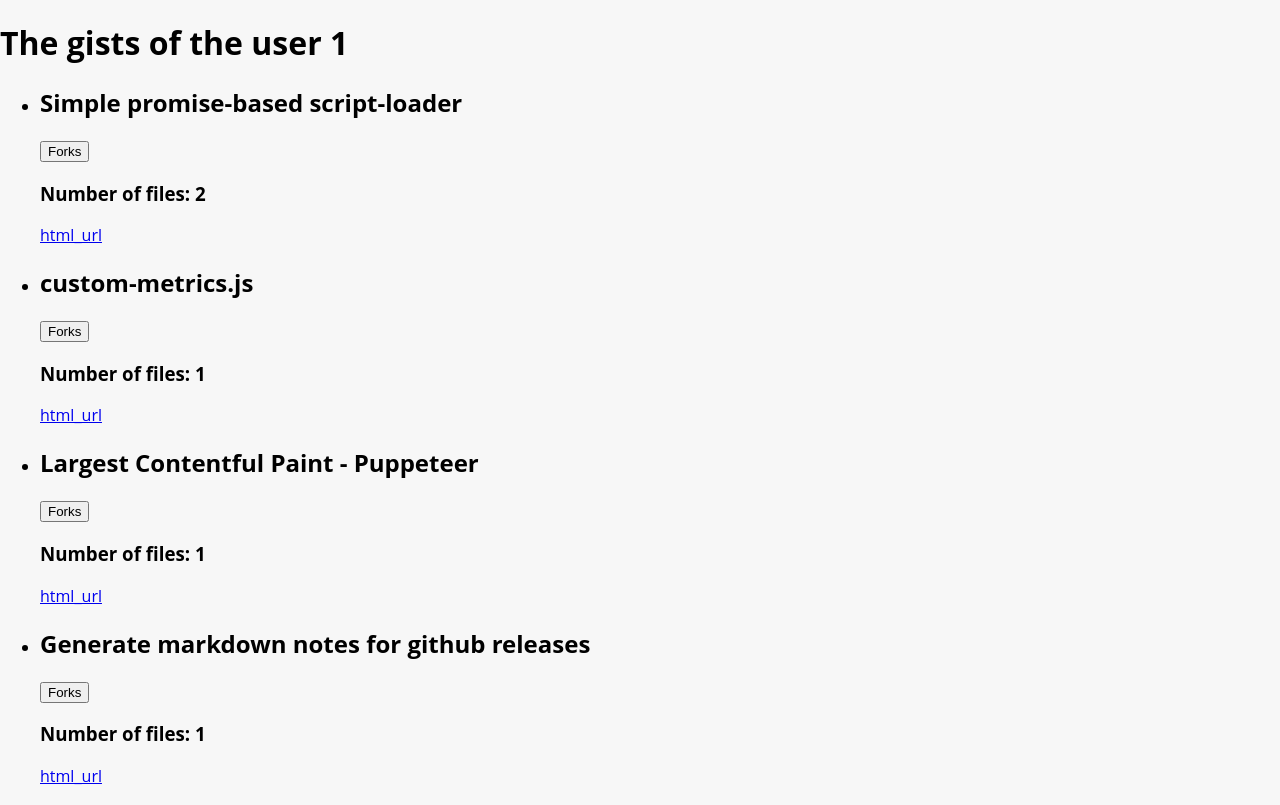
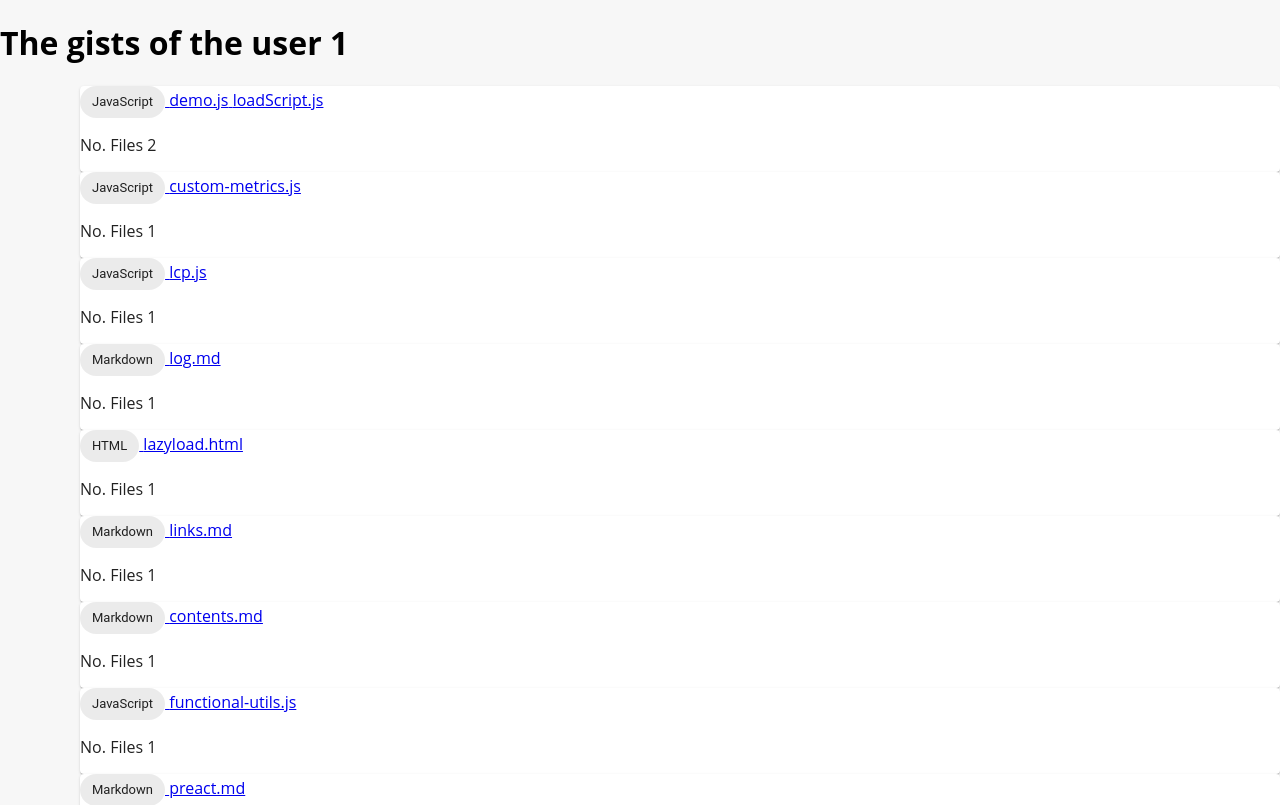
Before and after one commit to Waryks/git-hub-gist-proj, a React (Create React App) app in the folder git-hub-gist-reaction/: page /gists/1 in a window 1280 px wide. Shown: the top 805 px of the page. Built offline with nearby package versions, Linux system fonts and the light colour scheme.

Commit message:
Changes to Gists UI + offline data.

```diff
--- /dev/null
+++ b/git-hub-gist-reaction/src/components/GistDescription.jsx
@@ -0,0 +1,49 @@
+import React from "react";
+import { Card, Button, Chip, Box } from '@mui/material';
+import { getAllGistURI, getGistContent } from "../config/config"
+
+const GistDescription = (data) => {
+    console.log(data.data.files)
+    const files = data.data.files;
+    const fileArr = []
+    for (let index in files) {
+        let language = files[index].language;
+        if (fileArr.indexOf(language) === -1) { //see if there are any appearances
+          fileArr.push(language);
+      }
+    }
+
+    return (
+        <div>
+            <Card
+
+                title={data.description || "NaN"}
+                extra={
+                    <Button>
+                        Forks
+                    </Button>
+                }
+            >
+                <div>
+                    {fileArr.map((language, index) => {
+                        return (
+                            <Chip key={index} label={language}/>
+                        );
+                    })}
+                    {Object.keys(files).map((key) => {
+
+                        return <a href={getGistContent(data.data.owner.login,data.data.id, files[key].filename)} target="_blank" rel="noopener noreferrer"> {files[key].filename}</a>
+                    })}
+
+                    <p>No. Files {Object.keys(files).length}</p>
+                </div>
+
+            </Card>
+
+
+        </div>
+    );
+
+};
+
+export {GistDescription}
--- /dev/null
+++ b/git-hub-gist-reaction/src/components/UserGists.jsx
@@ -0,0 +1,18 @@
+import React from "react";
+import { GistDescription  } from "./GistDescription";
+
+const UserGists = (data, user) => {
+  return (
+    <>
+      {user !== null && data.data.length !== 0 ? (
+          <ul>
+            {data.data.map((gist, index) => {
+              return <GistDescription key={gist.id} data={gist} />;
+            })}
+          </ul>
+      ) : null}
+    </>
+  );
+};
+
+export {UserGists}
--- a/git-hub-gist-reaction/src/config/config.jsx
+++ b/git-hub-gist-reaction/src/config/config.jsx
@@ -6,8 +6,8 @@ const getGistForks = (gistId) => {
   return `${process.env.REACT_APP_API_URL}/gists/${gistId}/forks`;
 };
 
-const getGistContent = (gistUser, gistId) => {
-  return `https://gist.githubusercontent.com/${gistUser}/${gistId}/raw`
+const getGistContent = (gistUser, gistId, gistName) => {
+  return `https://gist.githubusercontent.com/${gistUser}/${gistId}/raw/${gistName}`
 };
 
 export {getAllGistURI, getGistForks, getGistContent};
--- a/git-hub-gist-reaction/src/pages/ShowGists.jsx
+++ b/git-hub-gist-reaction/src/pages/ShowGists.jsx
@@ -5,15 +5,16 @@ import { getAllGistURI, getGistContent } from "../config/config"
 import { getDataUsers } from "../data/getData"
 
 import axios from "axios"
+import { UserGists } from '../components/UserGists';
 
 function ShowGistsPage(){
     let {user} = useParams();
 
-    /*const [data, setData] = useState(null);
+    const [data, setData] = useState([]);
     const [loading, setLoading] = useState(true);
     const [error, setError] = useState(null);
 
-      useEffect(() => {
+    /*  useEffect(() => {
         const getData = async () => {
           try {
             const response = await axios.get(
@@ -30,30 +31,23 @@ function ShowGistsPage(){
         };
         getData();
       }, []);*/
+      //<a href={getGistContent(user,id)} target="_blank" rel="noopener noreferrer">html_url</a>
+      useEffect(() => {
+        setData(getDataUsers());
+        setLoading(false)
+        setError(null);
+      }, []);
 
-      const data = getDataUsers();
-      const loading = false;
-      const error = null;
 
       return (
-        <div className="ShowGists">
+        <div>
           <h1>The gists of the user {user}</h1>
           {loading && <div>Loading...</div>}
           {error && (
             <div>{`There is a problem fetching the post data - ${error}`}</div>
           )}
           <ul>
-            {data &&
-              data.map(({ id, files, description }) => (
-                <div>
-                  <li key={id}>
-                  <h2>{description}</h2>
-                  <button>Forks</button>
-                    <h3>Number of files: {Object.keys(files).length}</h3>
-                    <a href={getGistContent(user,id)} target="_blank" rel="noopener noreferrer">html_url</a>
-                  </li>
-                </div>
-              ))}
+            {data && <UserGists data={data} user={user} />}
           </ul>
         </div>
       );
```
